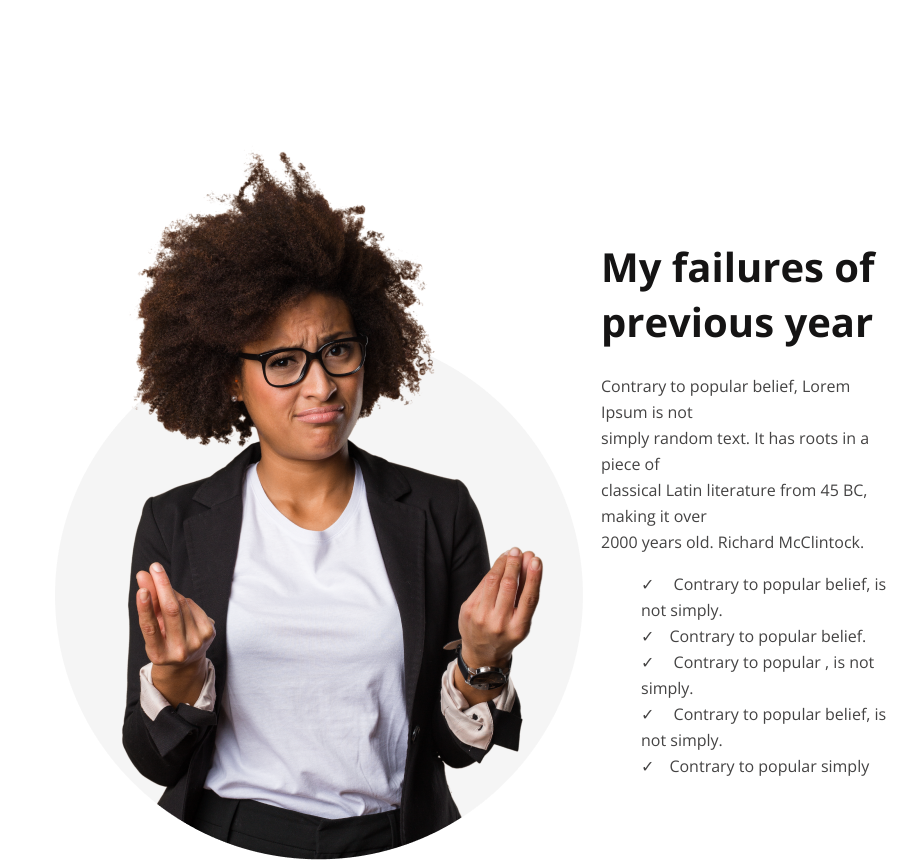
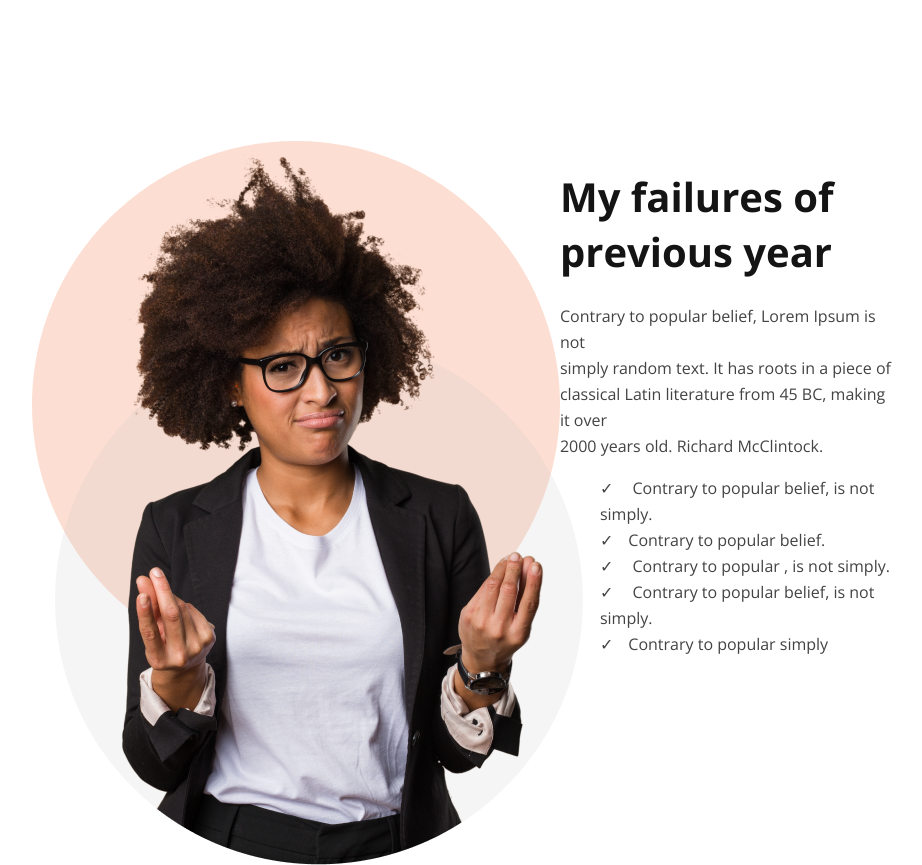
Before and after one commit to pujadasprema23/practice-task-one, a plain HTML site: page index.html in a window 1280 px wide. Shown: the part 880-1745 px from the top of the page, without its empty margins (176-1098 px from the left). Drawn offline with nearby package versions, Linux system fonts and the light colour scheme.

Commit message:
added background

```diff
--- a/newyearnewme.css
+++ b/newyearnewme.css
@@ -95,7 +95,10 @@ line-height: 26px;
 }
 
 .logo-container{
-
+   border-radius: 527.929px;
+background: rgba(241, 91, 34, 0.20);
+width: 527.929px;
+height: 527.929px;
 }
 
 .logo{
```
